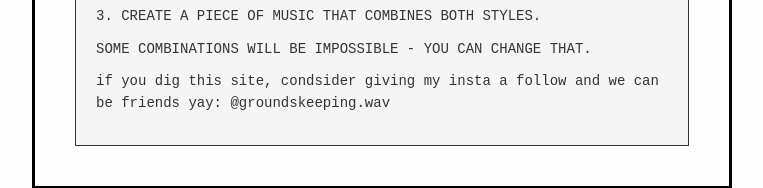
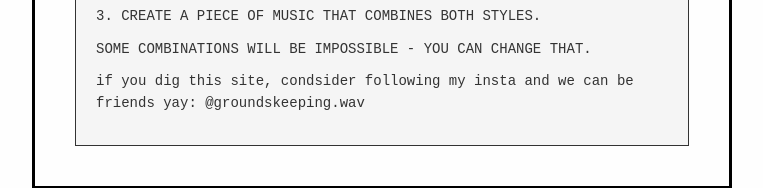
Before and after one commit to groundskeeping/genre-fusion-machine, a plain HTML site: page index.html in a window 1280 px wide. Shown: the part 666-854 px from the top of the page, without its empty margins (258-1021 px from the left). Drawn offline with Linux system fonts and the light colour scheme.

Commit message:
Update index.html

```diff
--- a/index.html
+++ b/index.html
@@ -293,7 +293,7 @@
             <p>3. CREATE A PIECE OF MUSIC THAT COMBINES BOTH STYLES.</p>
             <p>SOME COMBINATIONS WILL BE IMPOSSIBLE - YOU CAN CHANGE THAT.</p>
             <p></p>
-            <p>if you dig this site, condsider giving my insta a follow and we can be friends yay: @groundskeeping.wav</p>
+            <p>if you dig this site, condsider following my insta and we can be friends yay: @groundskeeping.wav</p>
         </div>
     </div>
 
```
